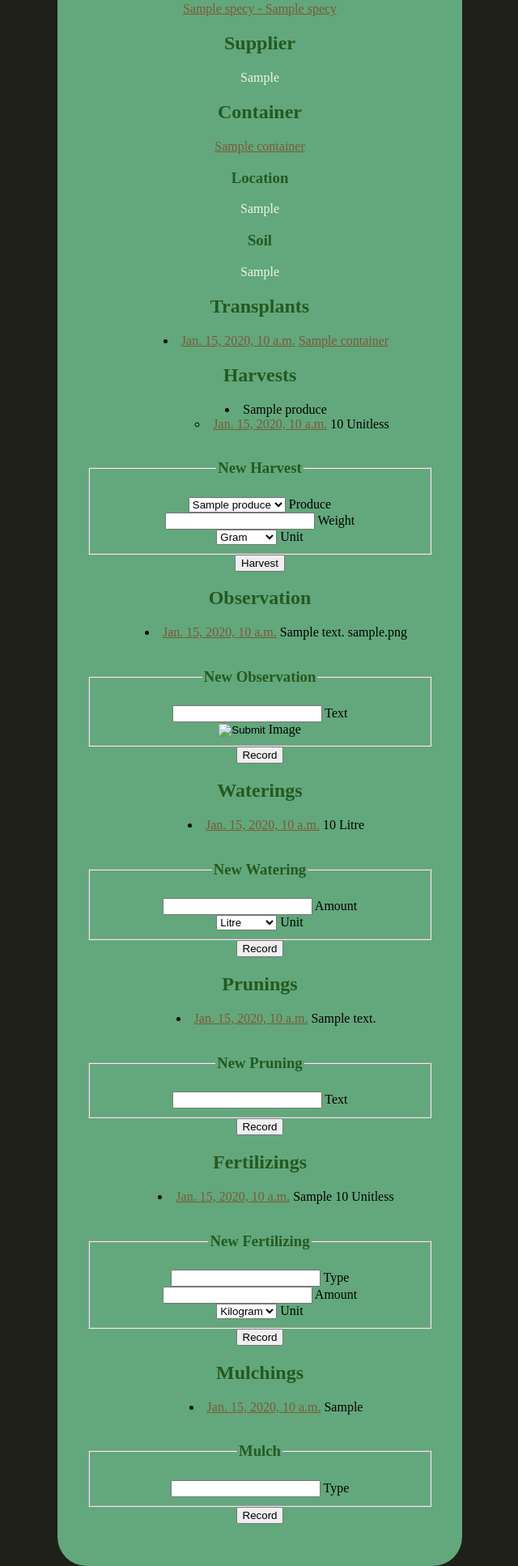
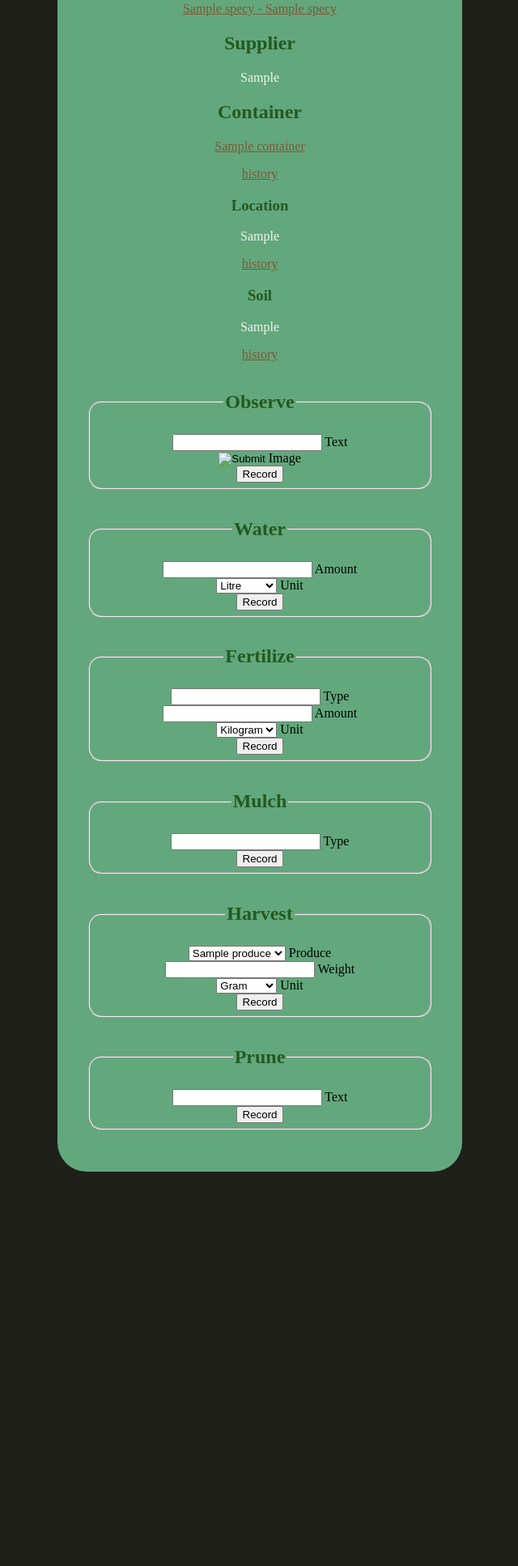
Before and after one commit to stuartmscott/plantiful, a Django app: page /plant/1 in a window 1280 px wide. Shown: the part 630-2564 px from the top of the page at 81% size, without its empty margins (319-959 px from the left). After the commit the page ends 2077 px from the top, so only its background shows below. Run offline with Django 4.2, Linux system fonts and the light colour scheme; tables that the repository leaves empty hold one stand-in row (values such as "Sample post").

Commit message:
Relayout

```diff
--- a/plantiful/static/plantiful/style.css
+++ b/plantiful/static/plantiful/style.css
@@ -13,6 +13,10 @@ body {
     border-radius: 36px;
     padding: 36px;
     text-align: center;
+}
+fieldset {
+    border-radius: 16px;
+    padding: 6px;
 }
 ul, ol {
     text-align: "center";
--- a/plantiful/templates/plantiful/plant.html
+++ b/plantiful/templates/plantiful/plant.html
@@ -15,7 +15,7 @@
 
 <h2>Species</h2>
 
-<a href="{% url 'species' plant.species.id %}">{{ plant.species.common_name }} - {{ plant.species.latin_binomial }}</a>
+<p><a href="{% url 'species' plant.species.id %}">{{ plant.species.common_name }} - {{ plant.species.latin_binomial }}</a></p>
 
 {% if plant.supplier %}
 <h2>Supplier</h2>
@@ -32,49 +32,93 @@
 {% if plant.parent %}
 <h2>Parent</h2>
 
-<a href="{% url 'plant' plant.parent.id %}">{{ plant.parent.name }}</a>
+<p><a href="{% url 'plant' plant.parent.id %}">{{ plant.parent.name }}</a></p>
 {% endif %}
 
 {% if plant.container %}
 <h2>Container</h2>
 
-<a href="{% url 'container' plant.container.id %}">{{ plant.container.name }}</a>
+<p><a href="{% url 'container' plant.container.id %}">{{ plant.container.name }}</a></p>
+
+<p><a href="{% url 'plant_transplant' plant.id %}">history</a></p>
 
 <h3>Location</h3>
 
 <p>{{ plant.container.location }}</p>
 
+<p><a href="{% url 'plant_relocation' plant.id %}">history</a></p>
+
 <h3>Soil</h3>
 
 <p>{{ plant.container.soil_type }}</p>
+
+<p><a href="{% url 'plant_resoil' plant.id %}">history</a></p>
 {% endif %}
 
-<h2>Transplants</h2>
+<form action="{% url 'new_observation' plant.id %}" method="post">
+{% csrf_token %}
+<fieldset>
+    <legend><h2>Observe</h2></legend>
+    {% if error_message %}<p><strong>{{ error_message }}</strong></p>{% endif %}
+    <input type="text" name="observation_text" id="observation_text" />
+    <label for="observation_text">Text</label><br>
+    <input type="image" name="observation_image" id="observation_image" />
+    <label for="observation_image">Image</label><br>
+    <input type="submit" value="Record">
+</fieldset>
+</form>
 
-<ul>
-{% for transplant in plant.transplant_set.all %}
-    <li><a href="{% url 'transplant' transplant.id %}">{{ transplant.datetime }}</a> <a href="{% url 'container' transplant.container.id %}">{{ transplant.container.name }}</a></li>
-{% endfor %}
-</ul>
+<form action="{% url 'new_water' plant.id %}" method="post">
+{% csrf_token %}
+<fieldset>
+    <legend><h2>Water</h2></legend>
+    {% if error_message %}<p><strong>{{ error_message }}</strong></p>{% endif %}
+    <input type="integer" name="water_amount" id="water_amount" />
+    <label for="water_amount">Amount</label><br>
+    <select name="water_unit" id="water_unit">
+    {% for unit in units %}
+        <option value="{{ unit.0 }}" label="{{ unit.1 }}" {% if unit.1 == "Litre" %}selected{% endif %}>{{ unit.1 }}</option>
+    {% endfor %}
+    </select>
+    <label for="water_unit">Unit</label><br>
+    <input type="submit" value="Record">
+</fieldset>
+</form>
 
-<h2>Harvests</h2>
+<form action="{% url 'new_fertilize' plant.id %}" method="post">
+{% csrf_token %}
+<fieldset>
+    <legend><h2>Fertilize</h2></legend>
+    {% if error_message %}<p><strong>{{ error_message }}</strong></p>{% endif %}
+    <input type="type" name="fertilize_type" id="fertilize_type" />
+    <label for="fertilize_type">Type</label><br>
+    <input type="integer" name="fertilize_amount" id="fertilize_amount" />
+    <label for="fertilize_amount">Amount</label><br>
+    <select name="fertilize_unit" id="fertilize_unit">
+    {% for unit in units %}
+        <option value="{{ unit.0 }}" label="{{ unit.1 }}" {% if unit.1 == "Kilogram" %}selected{% endif %}>{{ unit.1 }}</option>
+    {% endfor %}
+    </select>
+    <label for="fertilize_unit">Unit</label><br>
+    <input type="submit" value="Record">
+</fieldset>
+</form>
 
-<ul>
-{% for produce in plant.species.produce_set.all %}
-    <li>{{ produce.name }}
-        <ul>
-    {%  for harvest in produce.harvest_set.all %}
-            <li><a href="{% url 'harvest' harvest.id %}">{{ harvest.datetime }}</a> {{ harvest.weight }} {{ harvest.unit_name }}</li>
-    {%  endfor %}
-        </ul>
-    </li>
-{% endfor %}
-</ul>
+<form action="{% url 'new_mulch' plant.id %}" method="post">
+{% csrf_token %}
+<fieldset>
+    <legend><h2>Mulch</h2></legend>
+    {% if error_message %}<p><strong>{{ error_message }}</strong></p>{% endif %}
+    <input type="type" name="mulch_type" id="mulch_type" />
+    <label for="mulch_type">Type</label><br>
+    <input type="submit" value="Record">
+</fieldset>
+</form>
 
 <form action="{% url 'new_harvest' plant.id %}" method="post">
 {% csrf_token %}
 <fieldset>
-    <legend><h3>New Harvest</h3></legend>
+    <legend><h2>Harvest</h2></legend>
     {% if error_message %}<p><strong>{{ error_message }}</strong></p>{% endif %}
     <select name="produce_id" id="produce_id">
     {% for produce in plant.species.produce_set.all %}
@@ -90,117 +134,18 @@
     {% endfor %}
     </select>
     <label for="harvest_unit">Unit</label><br>
+    <input type="submit" value="Record">
 </fieldset>
-<input type="submit" value="Harvest">
 </form>
-
-<h2>Observation</h2>
-
-<ul>
-{% for observation in plant.observation_set.all %}
-    <li><a href="{% url 'observation' observation.id %}">{{ observation.datetime }}</a> {{ observation.text }} {{ observation.image }}</li>
-{% endfor %}
-</ul>
-<form action="{% url 'new_observation' plant.id %}" method="post">
-{% csrf_token %}
-<fieldset>
-    <legend><h3>New Observation</h3></legend>
-    {% if error_message %}<p><strong>{{ error_message }}</strong></p>{% endif %}
-    <input type="text" name="observation_text" id="observation_text" />
-    <label for="observation_text">Text</label><br>
-    <input type="image" name="observation_image" id="observation_image" />
-    <label for="observation_image">Image</label><br>
-</fieldset>
-<input type="submit" value="Record">
-</form>
-
-<h2>Waterings</h2>
-
-<ul>
-{% for water in plant.water_set.all %}
-    <li><a href="{% url 'water' water.id %}">{{ water.datetime }}</a> {{ water.amount }} {{ water.unit_name }}</li>
-{% endfor %}
-</ul>
-
-<form action="{% url 'new_water' plant.id %}" method="post">
-{% csrf_token %}
-<fieldset>
-    <legend><h3>New Watering</h3></legend>
-    {% if error_message %}<p><strong>{{ error_message }}</strong></p>{% endif %}
-    <input type="integer" name="water_amount" id="water_amount" />
-    <label for="water_amount">Amount</label><br>
-    <select name="water_unit" id="water_unit">
-    {% for unit in units %}
-        <option value="{{ unit.0 }}" label="{{ unit.1 }}" {% if unit.1 == "Litre" %}selected{% endif %}>{{ unit.1 }}</option>
-    {% endfor %}
-    </select>
-    <label for="water_unit">Unit</label><br>
-</fieldset>
-<input type="submit" value="Record">
-</form>
-
-<h2>Prunings</h2>
-
-<ul>
-{% for prune in plant.prune_set.all %}
-    <li><a href="{% url 'prune' prune.id %}">{{ prune.datetime }}</a> {% if prune.text %}{{ prune.text }}{% endif %}</li>
-{% endfor %}
-</ul>
 
 <form action="{% url 'new_prune' plant.id %}" method="post">
 {% csrf_token %}
 <fieldset>
-    <legend><h3>New Pruning</h3></legend>
+    <legend><h2>Prune</h2></legend>
     {% if error_message %}<p><strong>{{ error_message }}</strong></p>{% endif %}
     <input type="text" name="prune_text" id="prune_text" />
     <label for="prune_text">Text</label><br>
+    <input type="submit" value="Record">
 </fieldset>
-<input type="submit" value="Record">
-</form>
-
-<h2>Fertilizings</h2>
-
-<ul>
-{% for fertilize in plant.fertilize_set.all %}
-    <li><a href="{% url 'fertilize' fertilize.id %}">{{ fertilize.datetime }}</a> {{ fertilize.type }} {{ fertilize.amount }} {{ fertilize.unit_name }}</li>
-{% endfor %}
-</ul>
-
-<form action="{% url 'new_fertilize' plant.id %}" method="post">
-{% csrf_token %}
-<fieldset>
-    <legend><h3>New Fertilizing</h3></legend>
-    {% if error_message %}<p><strong>{{ error_message }}</strong></p>{% endif %}
-    <input type="type" name="fertilize_type" id="fertilize_type" />
-    <label for="fertilize_type">Type</label><br>
-    <input type="integer" name="fertilize_amount" id="fertilize_amount" />
-    <label for="fertilize_amount">Amount</label><br>
-    <select name="fertilize_unit" id="fertilize_unit">
-    {% for unit in units %}
-        <option value="{{ unit.0 }}" label="{{ unit.1 }}" {% if unit.1 == "Kilogram" %}selected{% endif %}>{{ unit.1 }}</option>
-    {% endfor %}
-    </select>
-    <label for="fertilize_unit">Unit</label><br>
-</fieldset>
-<input type="submit" value="Record">
-</form>
-
-<h2>Mulchings</h2>
-
-<ul>
-{% for mulch in plant.mulch_set.all %}
-    <li><a href="{% url 'mulch' mulch.id %}">{{ mulch.datetime }}</a> {{ mulch.type }}</li>
-{% endfor %}
-</ul>
-
-<form action="{% url 'new_mulch' plant.id %}" method="post">
-{% csrf_token %}
-<fieldset>
-    <legend><h3>Mulch</h3></legend>
-    {% if error_message %}<p><strong>{{ error_message }}</strong></p>{% endif %}
-    <input type="type" name="mulch_type" id="mulch_type" />
-    <label for="mulch_type">Type</label><br>
-</fieldset>
-<input type="submit" value="Record">
 </form>
 {% endblock %}
--- a/plantiful/urls.py
+++ b/plantiful/urls.py
@@ -25,8 +25,11 @@ urlpatterns = [
     path("containers", views.all_containers, name="all_containers"),
     path("container/new", views.new_container, name="new_container"),
     path("container/<int:container_id>", views.container, name="container"),
-    path("container/<int:container_id>/relocate/", views.new_relocation, name="new_relocation"),
-    path("container/<int:container_id>/resoil/", views.new_resoil, name="new_resoil"),
+    path("container/<int:container_id>/relocation", views.container_relocation, name="container_relocation"),
+    path("container/<int:container_id>/relocation/new", views.new_relocation, name="new_relocation"),
+    path("container/<int:container_id>/resoil", views.container_resoil, name="container_resoil"),
+    path("container/<int:container_id>/resoil/new", views.new_resoil, name="new_resoil"),
+    path("container/<int:container_id>/transplant", views.container_transplant, name="container_transplant"),
     path("relocation/<int:relocation_id>", views.relocation, name="relocation"),
     path("resoil/<int:resoil_id>", views.resoil, name="resoil"),
     path("species", views.all_species, name="all_species"),
@@ -35,13 +38,22 @@ urlpatterns = [
     path("plants", views.all_plants, name="all_plants"),
     path("plant/new", views.new_plant, name="new_plant"),
     path("plant/<int:plant_id>", views.plant, name="plant"),
-    path("plant/<int:plant_id>/harvest/", views.new_harvest, name="new_harvest"),
-    path("plant/<int:plant_id>/fertilize/", views.new_fertilize, name="new_fertilize"),
+    path("plant/<int:plant_id>/harvest", views.plant_harvest, name="plant_harvest"),
+    path("plant/<int:plant_id>/harvest/new", views.new_harvest, name="new_harvest"),
+    path("plant/<int:plant_id>/fertilize", views.plant_fertilize, name="plant_fertilize"),
+    path("plant/<int:plant_id>/fertilize/new", views.new_fertilize, name="new_fertilize"),
+    path("plant/<int:plant_id>/mulch", views.plant_mulch, name="plant_mulch"),
     path("plant/<int:plant_id>/mulch/", views.new_mulch, name="new_mulch"),
-    path("plant/<int:plant_id>/observation/", views.new_observation, name="new_observation"),
-    path("plant/<int:plant_id>/prune/", views.new_prune, name="new_prune"),
-    path("plant/<int:plant_id>/transplant/", views.new_transplant, name="new_transplant"),
-    path("plant/<int:plant_id>/water/", views.new_water, name="new_water"),
+    path("plant/<int:plant_id>/observation", views.plant_observation, name="plant_observation"),
+    path("plant/<int:plant_id>/observation/new", views.new_observation, name="new_observation"),
+    path("plant/<int:plant_id>/prune", views.plant_prune, name="plant_prune"),
+    path("plant/<int:plant_id>/prune/new", views.new_prune, name="new_prune"),
+    path("plant/<int:plant_id>/relocation", views.plant_relocation, name="plant_relocation"),
+    path("plant/<int:plant_id>/resoil", views.plant_resoil, name="plant_resoil"),
+    path("plant/<int:plant_id>/transplant", views.plant_transplant, name="plant_transplant"),
+    path("plant/<int:plant_id>/transplant/new", views.new_transplant, name="new_transplant"),
+    path("plant/<int:plant_id>/water", views.plant_water, name="plant_water"),
+    path("plant/<int:plant_id>/water/new", views.new_water, name="new_water"),
     path("produce", views.all_produce, name="all_produce"),
     path("produce/new", views.new_produce, name="new_produce"),
     path("produce/<int:produce_id>", views.produce, name="produce"),
--- a/plantiful/views.py
+++ b/plantiful/views.py
@@ -23,6 +23,21 @@ def new_container(request):
 def container(request, container_id):
     container = get_object_or_404(Container, pk=container_id)
     return render(request, "plantiful/container.html", {"container": container})
+
+
+def container_relocation(request, container_id):
+    container = get_object_or_404(Container, pk=container_id)
+    return render(request, "plantiful/container_relocation.html", {"container": container})
+
+
+def container_resoil(request, container_id):
+    container = get_object_or_404(Container, pk=container_id)
+    return render(request, "plantiful/container_resoil.html", {"container": container})
+
+
+def container_transplant(request, container_id):
+    container = get_object_or_404(Container, pk=container_id)
+    return render(request, "plantiful/container_transplant.html", {"container": container})
 
 
 def new_relocation(request, container_id):
@@ -87,6 +102,55 @@ def new_plant(request):
 def plant(request, plant_id):
     plant = get_object_or_404(Plant, pk=plant_id)
     return render(request, "plantiful/plant.html", {"plant": plant, "units": Unit.choices})
+
+
+def plant_harvest(request, plant_id):
+    plant = get_object_or_404(Plant, pk=plant_id)
+    return render(request, "plantiful/plant_harvest.html", {"plant": plant, "units": Unit.choices})
+
+
+def plant_fertilize(request, plant_id):
+    plant = get_object_or_404(Plant, pk=plant_id)
+    return render(request, "plantiful/plant_fertilize.html", {"plant": plant, "units": Unit.choices})
+
+
+def plant_mulch(request, plant_id):
+    plant = get_object_or_404(Plant, pk=plant_id)
+    return render(request, "plantiful/plant_mulch.html", {"plant": plant, "units": Unit.choices})
+
+
+def plant_observation(request, plant_id):
+    plant = get_object_or_404(Plant, pk=plant_id)
+    return render(request, "plantiful/plant_observation.html", {"plant": plant, "units": Unit.choices})
+
+
+def plant_prune(request, plant_id):
+    plant = get_object_or_404(Plant, pk=plant_id)
+    return render(request, "plantiful/plant_prune.html", {"plant": plant, "units": Unit.choices})
+
+
+def plant_relocation(request, plant_id):
+    plant = get_object_or_404(Plant, pk=plant_id)
+    # TODO
+    relocations = []
+    return render(request, "plantiful/plant_relocation.html", {"plant": plant, "relocations": relocations, "units": Unit.choices})
+
+
+def plant_resoil(request, plant_id):
+    plant = get_object_or_404(Plant, pk=plant_id)
+    # TODO
+    resoils = []
+    return render(request, "plantiful/plant_resoil.html", {"plant": plant, "resoils": resoils, "units": Unit.choices})
+
+
+def plant_transplant(request, plant_id):
+    plant = get_object_or_404(Plant, pk=plant_id)
+    return render(request, "plantiful/plant_transplant.html", {"plant": plant, "units": Unit.choices})
+
+
+def plant_water(request, plant_id):
+    plant = get_object_or_404(Plant, pk=plant_id)
+    return render(request, "plantiful/plant_water.html", {"plant": plant, "units": Unit.choices})
 
 
 def transplant(request, transplant_id):
```
Also changed, not shown: plantiful/templates/plantiful/container.html (+3 -21 lines), plantiful/templates/plantiful/container_relocation.html (added, +14 -0 lines), plantiful/templates/plantiful/container_resoil.html (added, +14 -0 lines), plantiful/templates/plantiful/container_transplant.html (added, +14 -0 lines), plantiful/templates/plantiful/plant_fertilize.html (added, +14 -0 lines), plantiful/templates/plantiful/plant_harvest.html (added, +21 -0 lines), plantiful/templates/plantiful/plant_mulch.html (added, +14 -0 lines), plantiful/templates/plantiful/plant_observation.html (added, +14 -0 lines), plantiful/templates/plantiful/plant_produce.html (added, +14 -0 lines), plantiful/templates/plantiful/plant_prune.html (added, +14 -0 lines), plantiful/templates/plantiful/plant_relocation.html (added, +14 -0 lines), plantiful/templates/plantiful/plant_resoil.html (added, +14 -0 lines), plantiful/templates/plantiful/plant_transplant.html (added, +14 -0 lines), plantiful/templates/plantiful/plant_water.html (added, +14 -0 lines), 1 more files.
